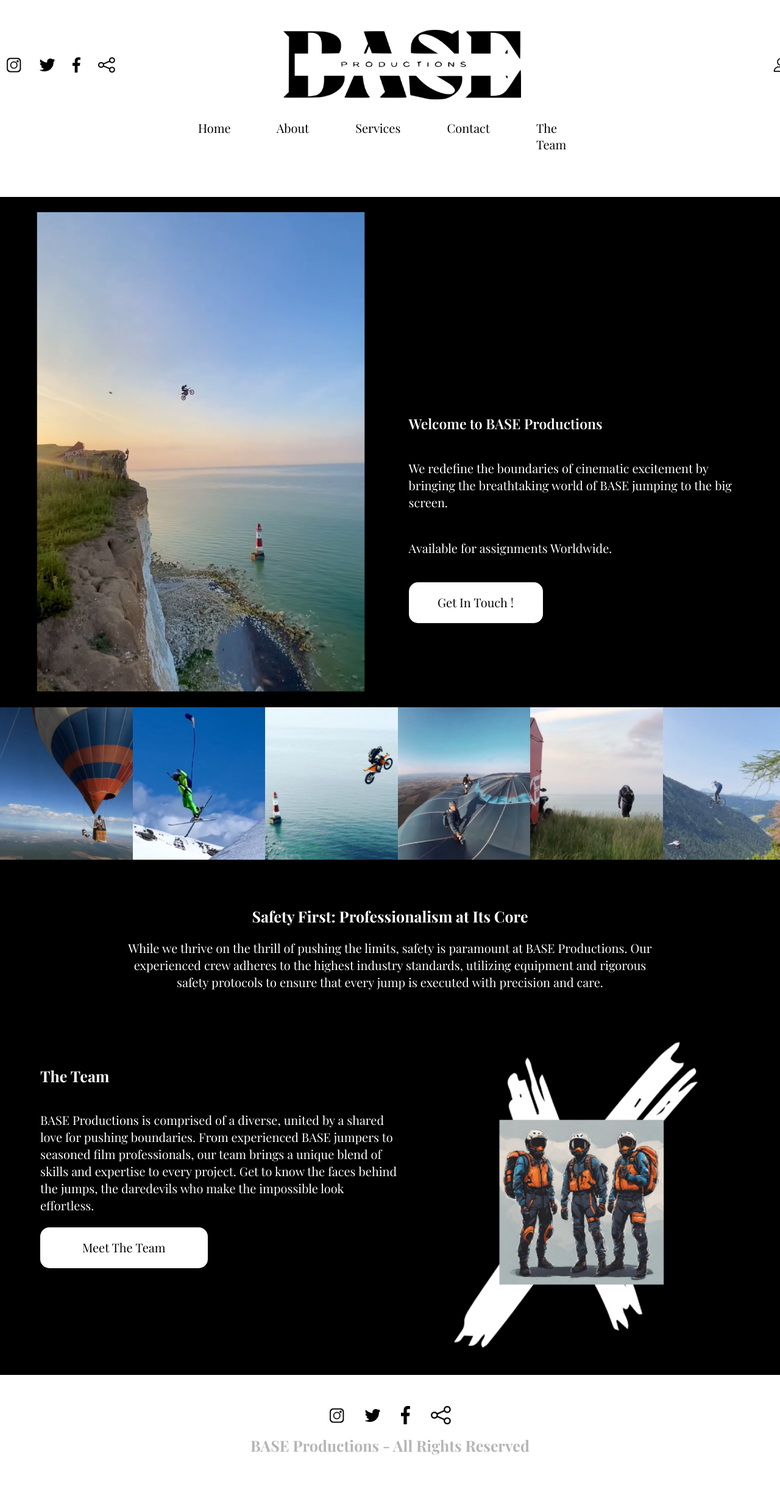
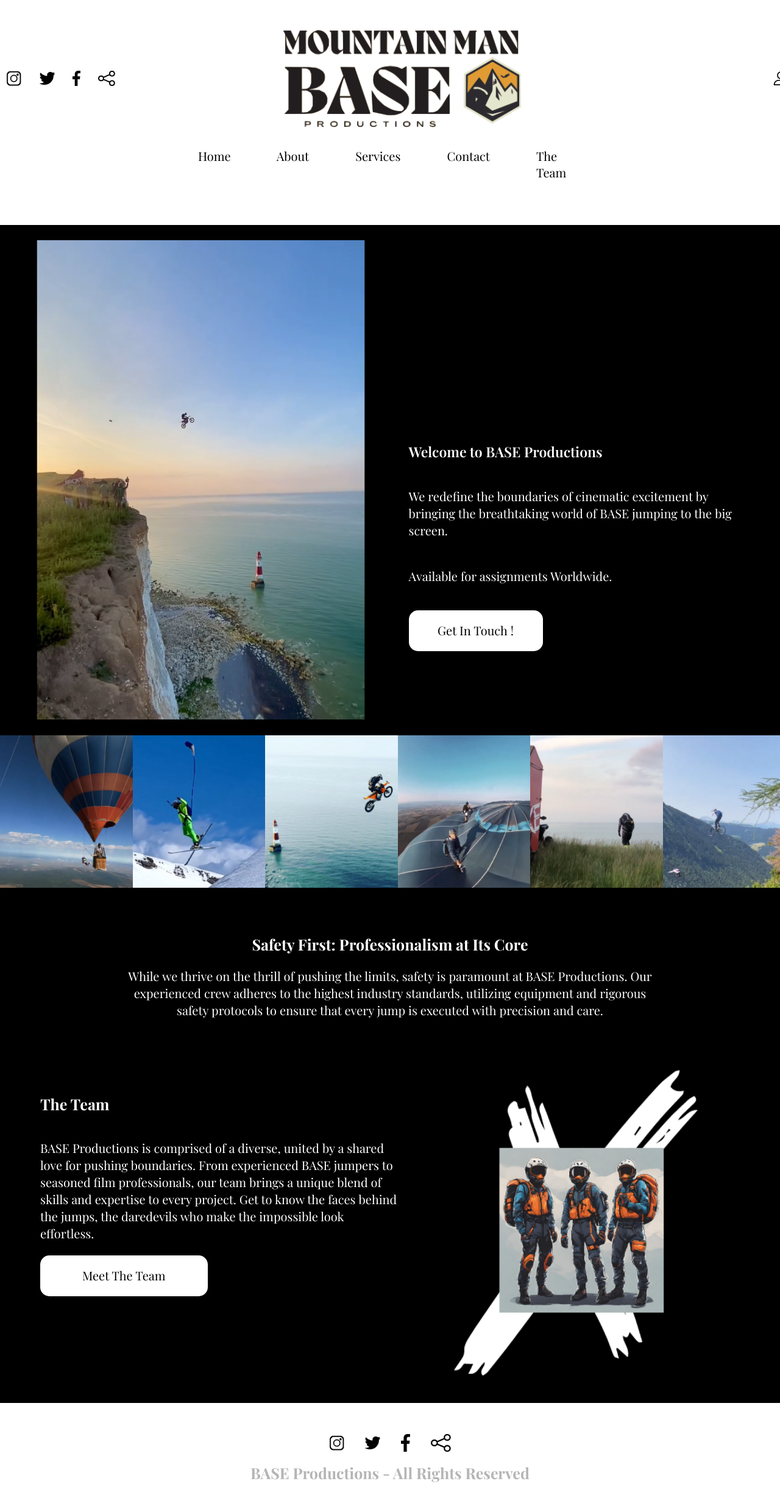
Before and after one commit to Jxkeorton/stunt-team, a React (Create React App) app: page / in a window 1280 px wide. Shown: the top 2470 px of the page at 61% size. Before the commit the page ends 2436 px from the top, so only its background shows below. Built offline with nearby package versions, Linux system fonts and the light colour scheme.

Commit message:
new logo

```diff
--- a/src/components/NavBar/index.jsx
+++ b/src/components/NavBar/index.jsx
@@ -50,7 +50,7 @@ const NavBar = (props) => {
             </div>
             <Img
               className="md:block md:flex-col h-auto md:h-auto md:items-center md:justify-center md:ml-[0] ml-[276px] object-cover md:text-center md:w-1/2 w-[31%]"
-              src="images/img_logo.png"
+              src="images/new_logo1.png"
               alt="logo"
             />
             <Link to="/members">
--- a/src/components/Team/index.jsx
+++ b/src/components/Team/index.jsx
@@ -1,5 +1,6 @@
 import React from "react";
 
+import { Link } from "react-router-dom";
 import { Img, Text } from "components";
 
 const Team = (props) => {
@@ -23,15 +24,18 @@ const Team = (props) => {
             expertise to every project. Get to know the faces behind the jumps,
             the daredevils who make the impossible look effortless.
           </Text>
-          <div className="md:cursor-pointer md:flex h-[66px] md:h-[89px] mt-[22px] relative w-[45%]">
-            <div className="bg-white-A700 md:flex h-[67px] m-auto rounded-[15px] w-full"></div>
+
+          <Link to="/the-team" className="md:cursor-pointer md:flex h-[66px] md:h-[89px] mt-[22px] relative w-[45%]">
+            <button className="bg-white-A700 md:flex h-[67px] m-auto rounded-[15px] w-full">
             <Text
               className="absolute h-max inset-[0] justify-center m-auto text-black-900 text-center text-xl w-max"
               size="txtPlayfairDisplayRomanRegular20Black900"
             >
               Meet The Team
             </Text>
-          </div>
+            </button>
+          </Link>
+
         </div>
         <Img
           className="h-[538px] md:h-auto object-cover w-[538px] sm:w-full"
--- a/src/components/Welcome/index.jsx
+++ b/src/components/Welcome/index.jsx
@@ -1,6 +1,7 @@
 import React from "react";
 
 import { Img, Text } from "components";
+import { Link } from "react-router-dom";
 
 const Welcome = (props) => {
   return (
@@ -31,15 +32,20 @@ const Welcome = (props) => {
           >
             Available for assignments Worldwide.
           </Text>
-          <div className="md:cursor-pointer md:flex md:flex-col md:h-[109px] h-[66px] md:items-center md:justify-center mt-[42px] relative w-2/5">
-            <div className="bg-white-A700 md:flex h-[67px] md:items-center md:justify-center m-auto rounded-[15px] w-full"></div>
-            <Text
-              className="absolute md:flex h-max inset-[0] md:items-center justify-center m-auto text-black-900 text-center text-xl w-max"
-              size="txtPlayfairDisplayRomanRegular20Black900"
+
+            <Link
+              to="/contact"
+              className="md:cursor-pointer md:flex md:flex-col md:h-[109px] h-[66px] md:items-center md:justify-center mt-[42px] relative w-2/5"
             >
-              Get In Touch !
-            </Text>
-          </div>
+              <button className="bg-white-A700 md:flex h-[67px] md:items-center md:justify-center m-auto rounded-[15px] w-full" >
+                <Text
+                  className="absolute md:flex h-max inset-[0] md:items-center justify-center m-auto text-black-900 text-center text-xl w-max"
+                  size="txtPlayfairDisplayRomanRegular20Black900"
+                >
+                  Get In Touch !
+                </Text>
+              </button>
+            </Link>
         </div>
       </div>
     </>
```
Also changed, not shown: public/images/new_logo1.png (added).
